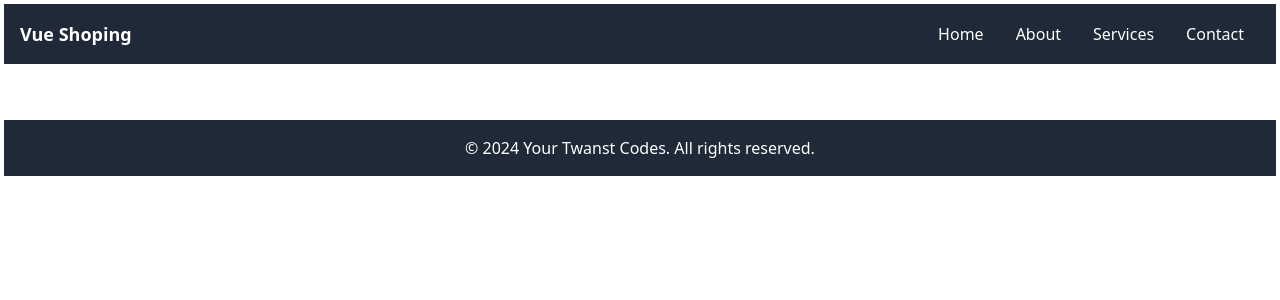
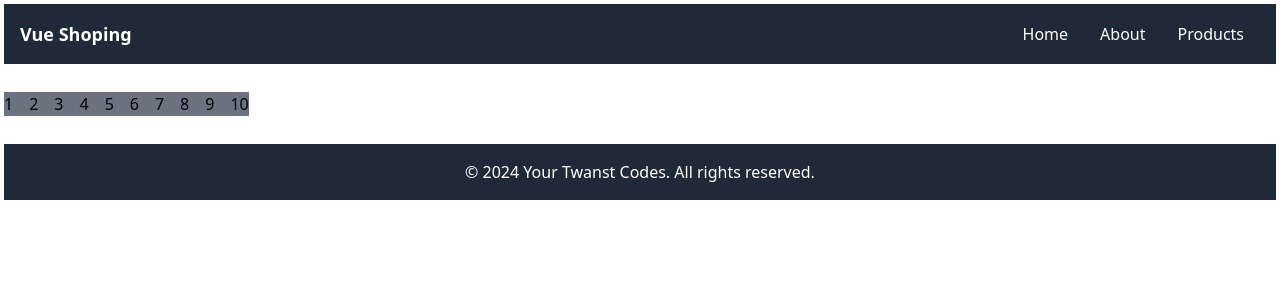
Before and after one commit to TwanstCodess/VueTut, a Vue app in the folder VueShop/: page /#/products in a window 1280 px wide. Shown: the top 300 px of the page. Built offline with nearby package versions, Linux system fonts and the light colour scheme.

Commit message:
Rout params

```diff
--- a/VueShop/src/components/navs.vue
+++ b/VueShop/src/components/navs.vue
@@ -10,9 +10,7 @@
       <div class="hidden md:flex">
         <RouterLink to="/" class="mx-4 text-white">Home</RouterLink>
         <RouterLink to="/about" class="mx-4 text-white">About</RouterLink>
-
-        <a href="#" class="mx-4 text-white">Services</a>
-        <a href="#" class="mx-4 text-white">Contact</a>
+        <RouterLink to="/products" class="mx-4 text-white">Products</RouterLink>
       </div>
       <div class="md:hidden">
         <button id="mobile-menu-btn" class="text-white focus:outline-none">
--- a/VueShop/src/main.js
+++ b/VueShop/src/main.js
@@ -6,6 +6,8 @@ import { createRouter, createWebHashHistory } from 'vue-router'
 
 import home from './pages/home.vue'
 import about from './pages/about.vue'
+import products from './pages/products.vue'
+import product from './pages/product.vue'
 
 const pagerouts = createRouter({
     history: createWebHashHistory(),
@@ -19,7 +21,17 @@ const pagerouts = createRouter({
             path: '/about',
             name: "about",
             component: about
-        }
+        },
+        {
+            path: '/products',
+            name: "products",
+            component: products
+        },
+        {
+            path: '/products/:id',
+            name: "product",
+            component: product
+        },
     ]
 });
 
--- /dev/null
+++ b/VueShop/src/pages/product.vue
@@ -0,0 +1,12 @@
+<script setup>
+import { onMounted } from "vue";
+import { useRoute } from "vue-router";
+
+const router = useRoute();
+</script>
+
+<template>
+  <div class="flex items-center justify-center h-full bg-gray-500">
+    Id Product {{ router.params.id }}
+  </div>
+</template>
--- /dev/null
+++ b/VueShop/src/pages/products.vue
@@ -0,0 +1,16 @@
+<script setup>
+import { useRouter } from "vue-router";
+
+const router = useRouter();
+function goToProduct(productid) {
+  router.push({ name: "product", params: { id: productid } });
+}
+</script>
+
+<template>
+  <div class="flex items-center justify-center h-full gap-4 bg-gray-500">
+    <div v-for="n in 10" :key="n">
+      <button @click="goToProduct(n)">{{ n }}</button>
+    </div>
+  </div>
+</template>
```
